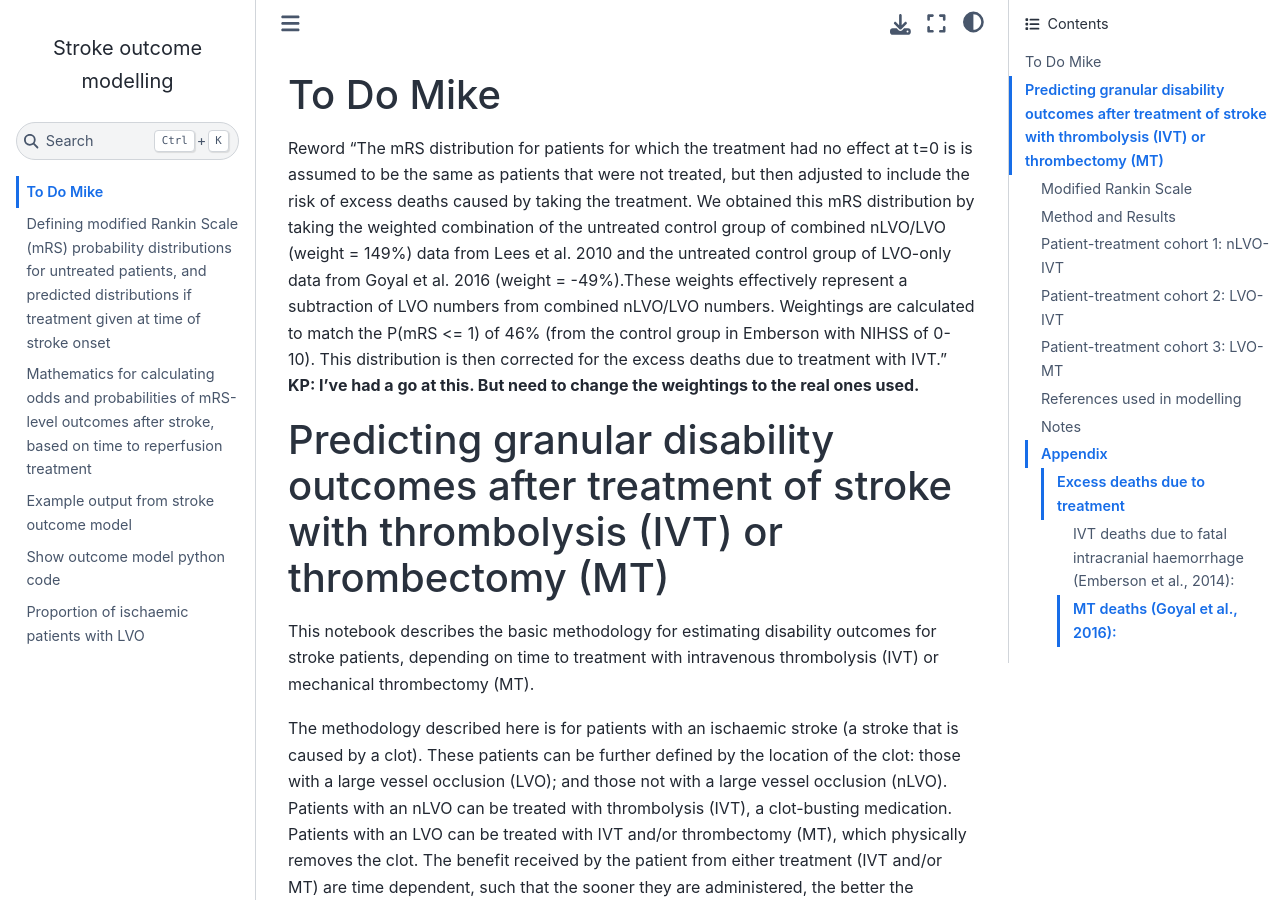
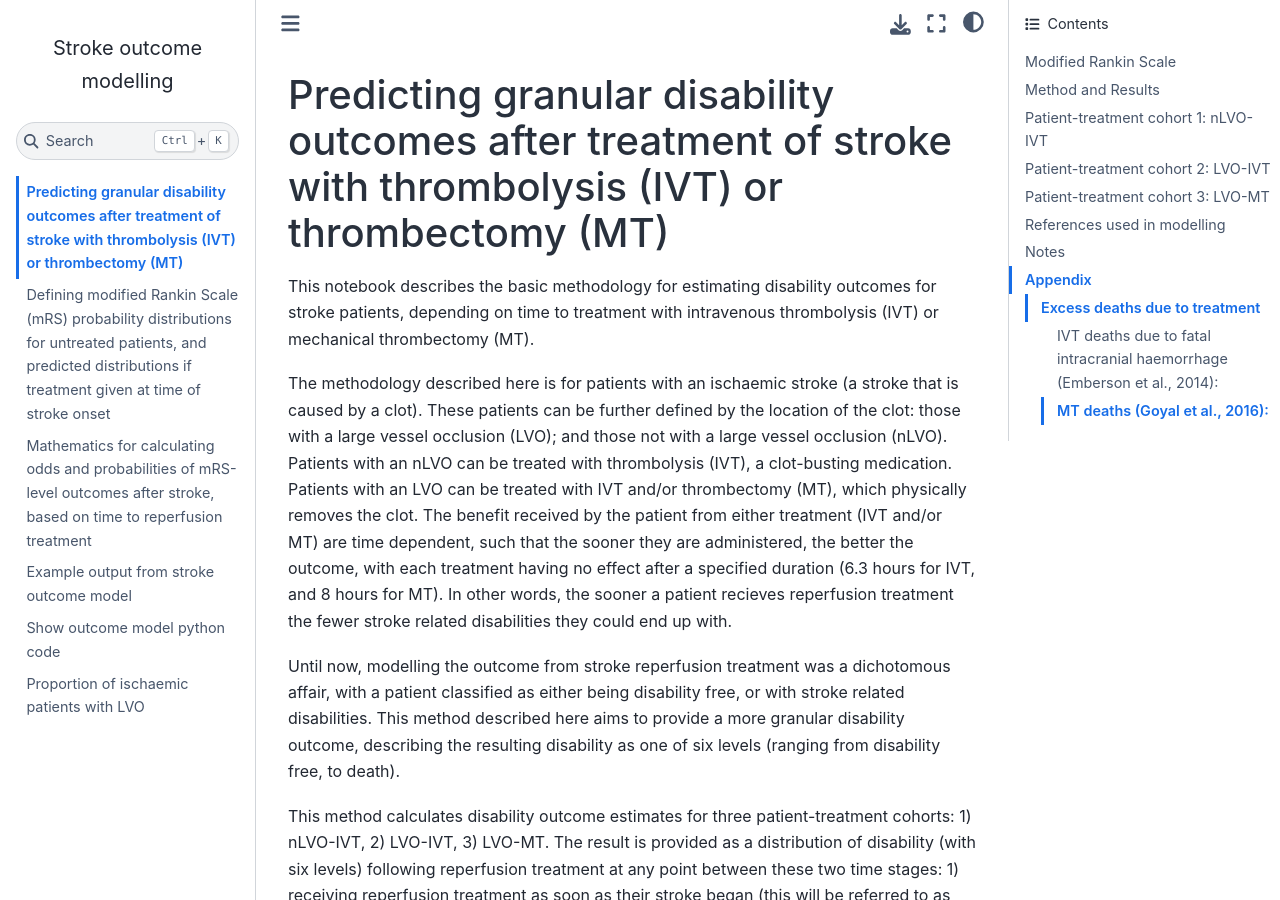
Before and after one commit to samuel-book/stroke_outcome, a Jupyter Book: the page built from intro.md, in a window 1280 px wide and 900 px high. Built offline with Jupyter Book 1.0.4 settings and Sphinx 7.4.7 and the Sphinx Book theme 1.1.4, drawn with Linux system fonts in a browser that asks for light colours.

Commit message:
Remove unwanted text in intro

```diff
--- a/intro.md
+++ b/intro.md
@@ -1,7 +1,3 @@
-# To Do Mike
-
-Reword "The mRS distribution for patients for which the treatment had no effect at t=0 is is assumed to be the same as patients that were not treated, but then adjusted to include the risk of excess deaths caused by taking the treatment. We obtained this mRS distribution by taking the weighted combination of the untreated control group of combined nLVO/LVO (weight = 149%) data from Lees et al. 2010  and the untreated control group of LVO-only data from Goyal et al. 2016 (weight = -49%).These weights effectively represent a subtraction of LVO numbers from combined nLVO/LVO numbers. Weightings are calculated to match the P(mRS <= 1) of 46% (from the control group in Emberson with NIHSS of 0-10). This distribution is then corrected for the excess deaths due to treatment with IVT." **KP: I've had a go at this. But need to change the weightings to the real ones used.**
-
 # Predicting granular disability outcomes after treatment of stroke with thrombolysis (IVT) or thrombectomy (MT)
 
 This notebook describes the basic methodology for estimating disability outcomes for stroke patients, depending on time to treatment with intravenous thrombolysis (IVT) or mechanical thrombectomy (MT).
```
